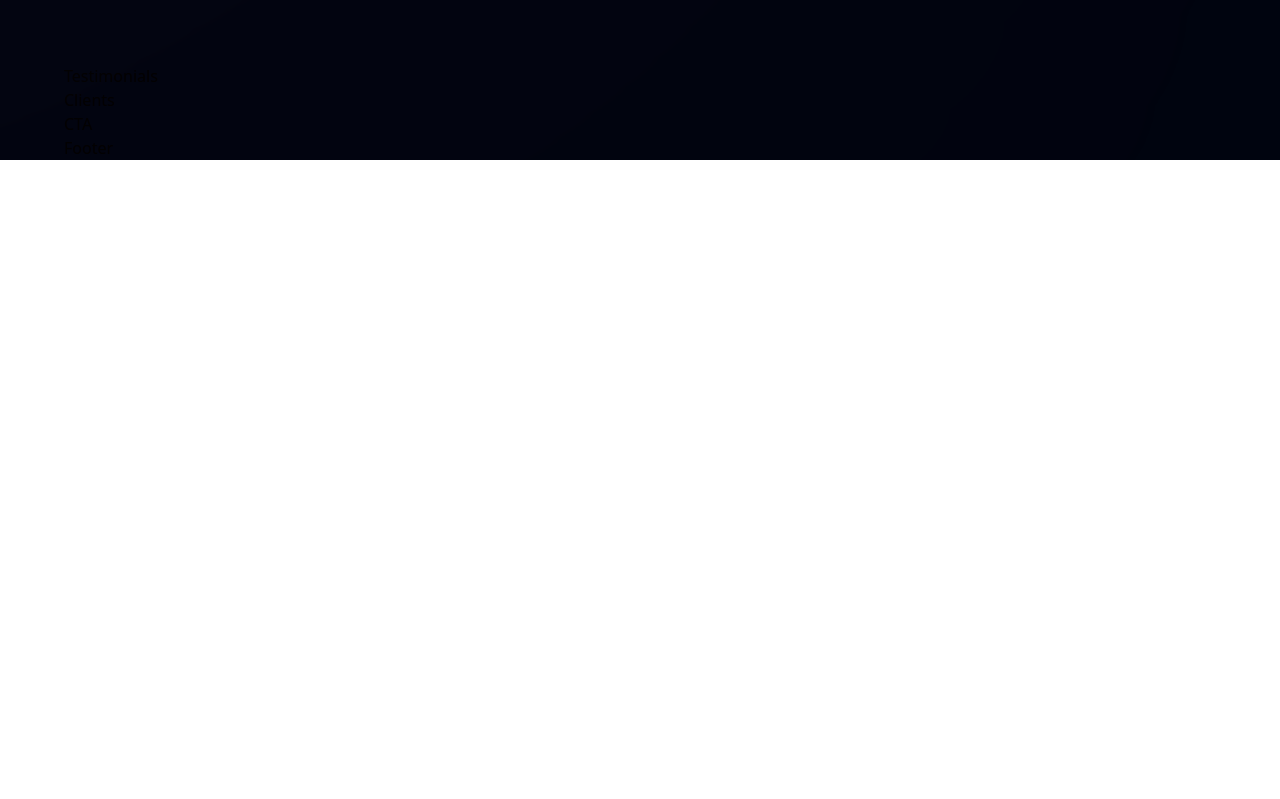
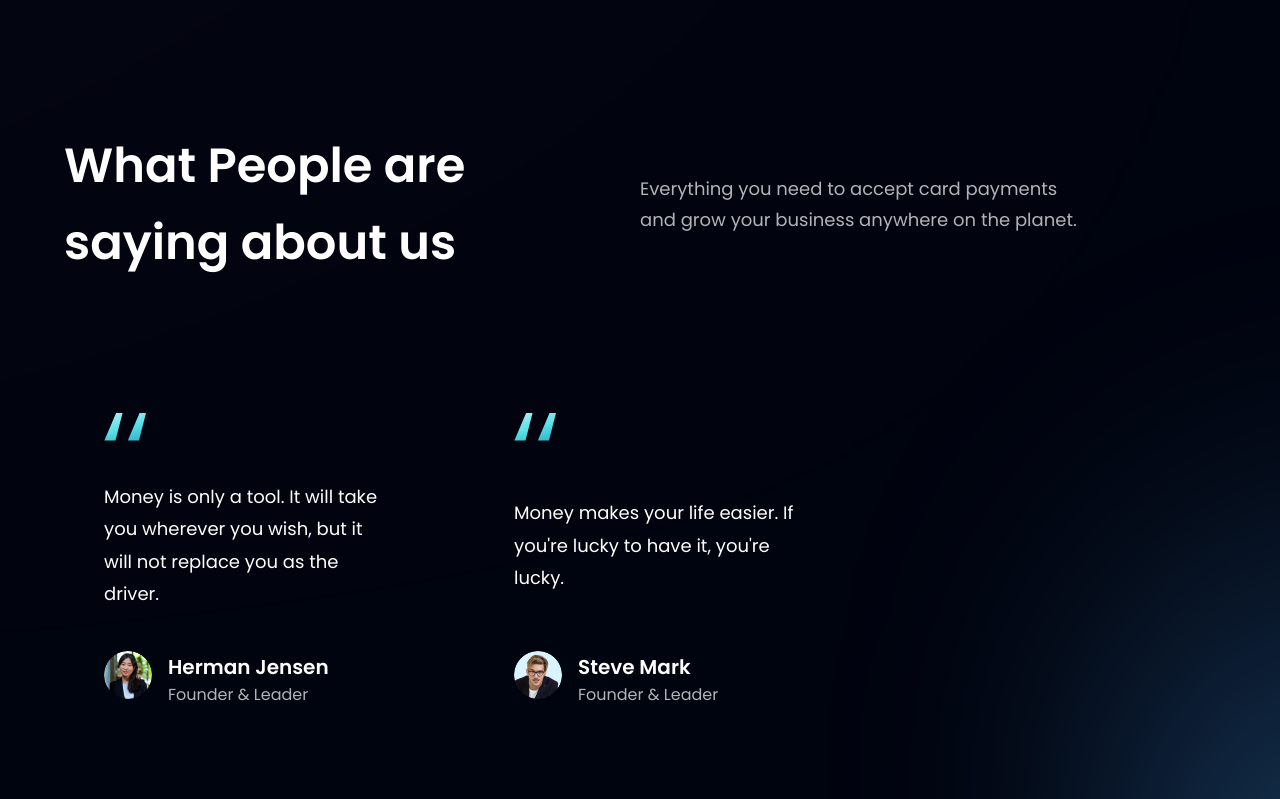
Before and after one commit to khuzan/business-web, a React (Vite) app: page / in a window 1280 px wide. Shown: the part 2781-3580 px from the top of the page. Before the commit the page ends 2941 px from the top, so only its background shows below. Built offline with nearby package versions, Linux system fonts and the light colour scheme.

Commit message:
added feedbackCard

```diff
--- a/src/components/FeedbackCard.jsx
+++ b/src/components/FeedbackCard.jsx
@@ -1,9 +1,25 @@
-import React from 'react'
+import { quotes } from "../assets";
 
-const FeedbackCard = () => {
-  return (
-    <div>FeedbackCard</div>
-  )
-}
+const FeedbackCard = ({ content, name, title, img }) => (
+  <div className="flex justify-between flex-col px-10 py-12 rounded-[20px]  max-w-[370px] md:mr-10 sm:mr-5 mr-0 my-5 feedback-card">
+    <img src={quotes} alt="double_quotes" className="w-[42.6px] h-[27.6px] object-contain" />
+    <p className="font-poppins font-normal text-[18px] leading-[32.4px] text-white my-10">
+      {content}
+    </p>
 
-export default FeedbackCard
+    <div className="flex flex-row">
+      <img src={img} alt={name} className="w-[48px] h-[48px] rounded-full" />
+      <div className="flex flex-col ml-4">
+        <h4 className="font-poppins font-semibold text-[20px] leading-[32px] text-white">
+          {name}
+        </h4>
+        <p className="font-poppins font-normal text-[16px] leading-[24px] text-dimWhite">
+          {title}
+        </p>
+      </div>
+    </div>
+  </div>
+);
+
+
+export default FeedbackCard;
--- a/src/components/Testimonials.jsx
+++ b/src/components/Testimonials.jsx
@@ -1,9 +1,27 @@
-import React from 'react'
+import { feedback } from "../constants";
+import styles from "../style";
+import FeedbackCard from "./FeedbackCard";
 
-const Testimonials = () => {
-  return (
-    <div>Testimonials</div>
-  )
-}
+const Testimonials = () => (
+  <section id="clients" className={`${styles.paddingY} ${styles.flexCenter} flex-col relative `}>
+    <div className="absolute z-[0] w-[60%] h-[60%] -right-[50%] rounded-full blue__gradient bottom-40" />
 
-export default Testimonials
+    <div className="w-full flex justify-between items-center md:flex-row flex-col sm:mb-16 mb-6 relative z-[1]">
+      <h2 className={styles.heading2}>
+        What People are <br className="sm:block hidden" /> saying about us
+      </h2>
+      <div className="w-full md:mt-0 mt-6">
+        <p className={`${styles.paragraph} text-left max-w-[450px]`}>
+          Everything you need to accept card payments and grow your business
+          anywhere on the planet.
+        </p>
+      </div>
+    </div>
+
+    <div className="flex flex-wrap sm:justify-start justify-center w-full feedback-container relative z-[1]">
+      {feedback.map((card) => <FeedbackCard key={card.id} {...card} />)}
+    </div>
+  </section>
+);
+
+export default Testimonials;
```
